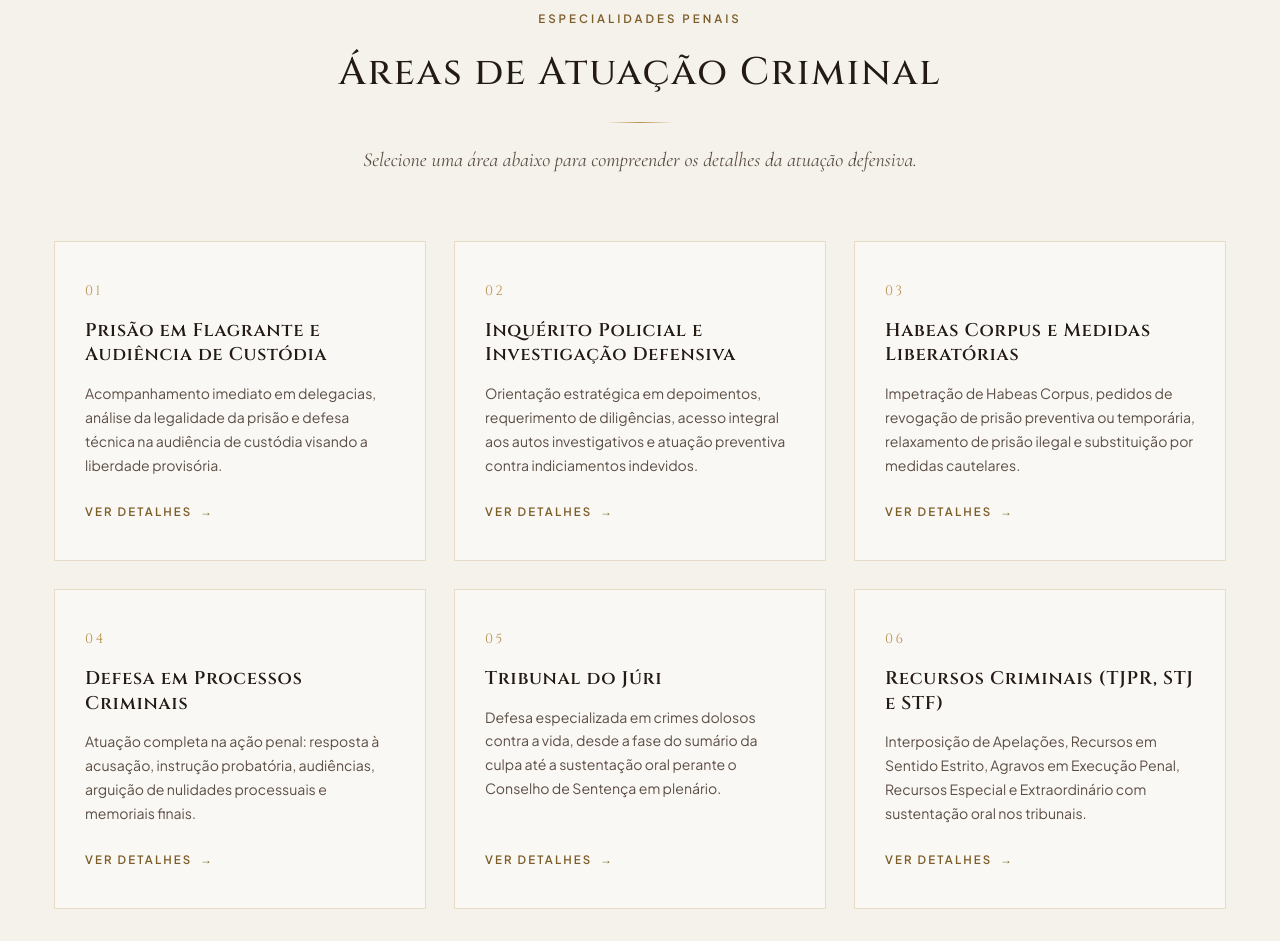
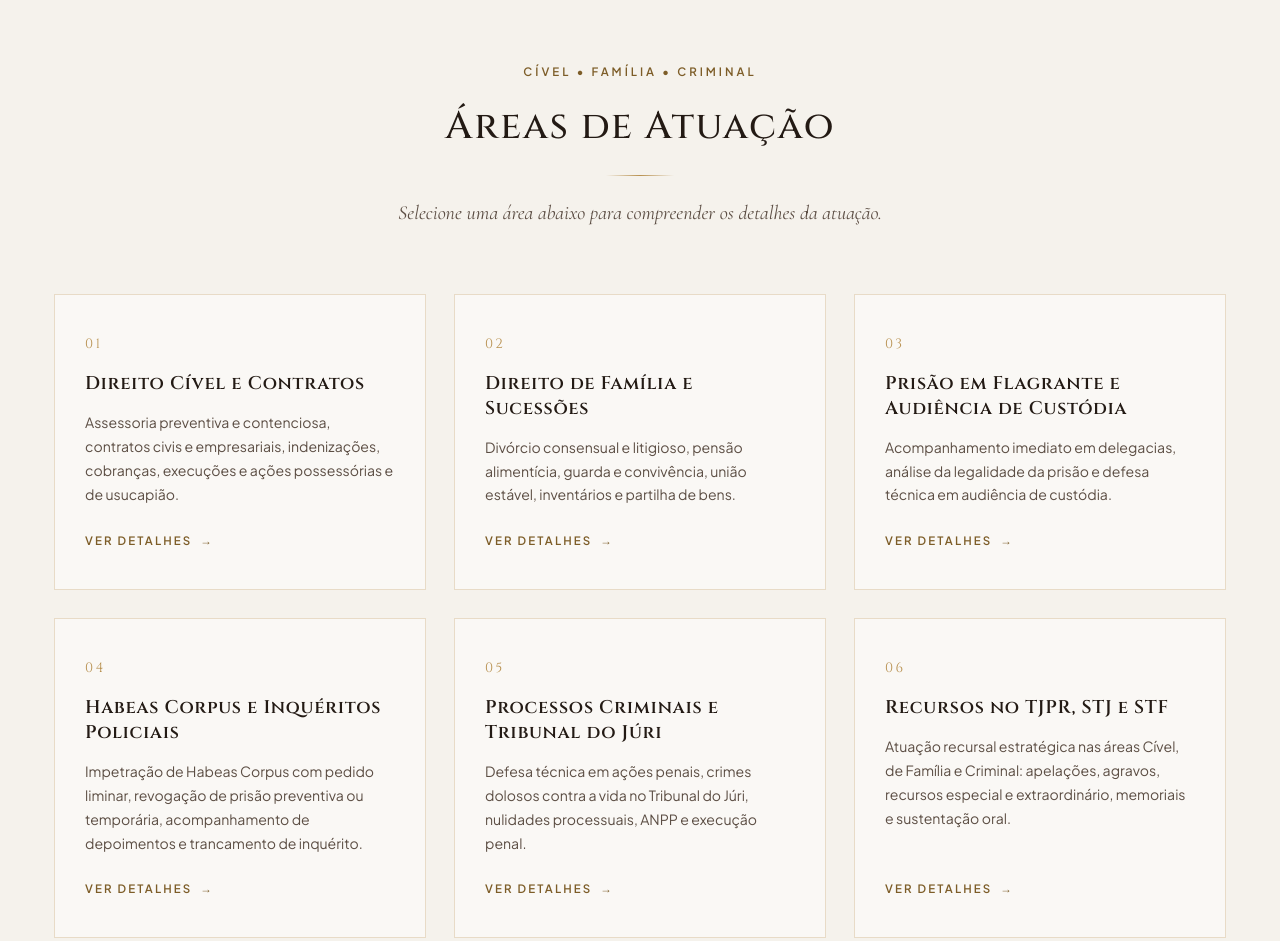
Before and after one commit to estgchristian-code/site-advocacia, a plain HTML site: page index.html in a window 1280 px wide. Shown: the part 1632-2573 px from the top of the page. Drawn offline with nearby package versions, Linux system fonts and the light colour scheme.

Commit message:
Adicionando novas áreas de atuacao e nova mensagem no link do whatsapp

```diff
--- a/index.html
+++ b/index.html
@@ -4,8 +4,8 @@
   <meta name="google-site-verification" content="tj-Pj9nlVmdV6fjmuz3kpzjRxeQj8tBtRoUdzQ4xh70" />
   <meta charset="UTF-8" />
   <meta name="viewport" content="width=device-width, initial-scale=1.0" />
-  <title>Karen Priscila da Rosa Dainez | Advocacia Criminal — OAB/PR 57064</title>
-  <meta name="description" content="Defesa Penal Estratégica, Prisão em Flagrante, Audiência de Custódia, Habeas Corpus e Tribunal do Júri. Dra. Karen Priscila da Rosa Dainez — OAB/PR 57064." />
+  <title>Karen Priscila da Rosa Dainez | Advocacia Cível, Família e Criminal — OAB/PR 57064</title>
+  <meta name="description" content="Atuação estratégica e sigilosa em Direito Cível, de Família e Criminal: contratos, divórcio, guarda, alimentos, prisão em flagrante, audiência de custódia, Habeas Corpus, Tribunal do Júri e recursos no TJPR, STJ e STF. Dra. Karen Priscila da Rosa Dainez — OAB/PR 57064." />
 
   <!-- Favicon -->
   <link rel="icon" type="image/svg+xml" href="favicon.svg">
@@ -41,7 +41,7 @@
         </svg>
         <div class="brand-text-nav">
           <span class="brand-name-nav">KAREN DAINEZ</span>
-          <span class="brand-sub-nav">Advocacia Criminal • OAB/PR 57064</span>
+          <span class="brand-sub-nav">Cível • Família • Criminal • OAB/PR 57064</span>
         </div>
       </a>
 
@@ -72,13 +72,13 @@
 
     <div class="container hero-grid">
       <div class="hero-copy">
-        <span class="hero-eyebrow hero-anim" style="--d: 0.1s">Advocacia Criminal Especializada</span>
+        <span class="hero-eyebrow hero-anim" style="--d: 0.1s">Cível • Família • Criminal | OAB/PR 57064</span>
         <h1 class="hero-anim" style="--d: 0.22s">
-          Defesa Penal Estratégica
+          Advocacia Estratégica
           <span>Com Rigor Técnico e Sigilo Absoluto</span>
         </h1>
         <p class="hero-description hero-anim" style="--d: 0.36s">
-          Atuação dedicada à proteção da liberdade, da presunção de inocência e das garantias constitucionais em todas as fases da persecução penal, desde o flagrante e o inquérito policial até os Tribunais Superiores.
+          Atuação estratégica e sigilosa nas áreas Cível, de Família e Criminal, dedicada à proteção de direitos, da liberdade e das garantias constitucionais — do primeiro atendimento e das medidas urgentes até os Tribunais Superiores, com atuação perante o TJPR, o STJ e o STF.
         </p>
 
         <!-- ÚNICO BOTÃO PRINCIPAL DE AGENDAMENTO ONLINE -->
@@ -159,12 +159,12 @@
 
       <div class="about-content reveal">
         <span class="section-tag">Perfil Profissional</span>
-        <h2>Compromisso Inegociável com a Defesa Técnica e Humana</h2>
+        <h2>Compromisso Inegociável com a Atuação Técnica e Humana</h2>
         <p>
-          Com atuação voltada exclusivamente à <strong>Advocacia Criminal</strong>, a Dra. Karen Priscila da Rosa Dainez conduz cada caso com análise minuciosa dos autos, estratégia processual individualizada e acompanhamento próximo ao cliente e seus familiares.
+          Atuando de forma estratégica e sigilosa nas áreas <strong>Cível, de Família e Criminal</strong>, a Dra. Karen Priscila da Rosa Dainez conduz cada caso com análise minuciosa dos autos, estratégia processual individualizada e acompanhamento próximo ao cliente e seus familiares.
         </p>
         <p>
-          Desde o primeiro momento de crise — como uma prisão em flagrante, cumprimento de mandado ou intimação policial — até a sustentação oral nos tribunais, o trabalho é pautado pela discrição absoluta, combatividade técnica e estrita observância às prerrogativas da advocacia.
+          Do primeiro momento de crise — como uma prisão em flagrante, o fim de um casamento ou um prejuízo contratual — até a sustentação oral perante o TJPR, o STJ e o STF, o trabalho é pautado pela discrição absoluta, combatividade técnica e estrita observância às prerrogativas da advocacia.
         </p>
 
         <div class="about-highlights">
@@ -181,75 +181,75 @@
     </div>
   </section>
 
-  <!-- ==================== ÁREAS DE ATUAÇÃO CRIMINAL ==================== -->
+  <!-- ==================== ÁREAS DE ATUAÇÃO ==================== -->
   <section id="areas">
     <div class="container">
       <div class="section-header reveal">
-        <span class="section-tag">Especialidades Penais</span>
-        <h2 class="section-title">Áreas de Atuação Criminal</h2>
+        <span class="section-tag">Cível • Família • Criminal</span>
+        <h2 class="section-title">Áreas de Atuação</h2>
         <div class="section-divider"></div>
         <p class="section-subtitle">
-          Selecione uma área abaixo para compreender os detalhes da atuação defensiva.
+          Selecione uma área abaixo para compreender os detalhes da atuação.
         </p>
       </div>
 
       <div class="areas-grid">
         <!-- Card 1 -->
-        <article class="area-card reveal" data-area="flagrante" role="button" tabindex="0">
+        <article class="area-card reveal" data-area="civel" role="button" tabindex="0">
           <div>
             <span class="area-number">01</span>
-            <h3>Prisão em Flagrante e Audiência de Custódia</h3>
-            <p>Acompanhamento imediato em delegacias, análise da legalidade da prisão e defesa técnica na audiência de custódia visando a liberdade provisória.</p>
+            <h3>Direito Cível e Contratos</h3>
+            <p>Assessoria preventiva e contenciosa, contratos civis e empresariais, indenizações, cobranças, execuções e ações possessórias e de usucapião.</p>
           </div>
           <span class="area-more">Ver detalhes <span>→</span></span>
         </article>
 
         <!-- Card 2 -->
-        <article class="area-card reveal" data-area="inquerito" role="button" tabindex="0">
+        <article class="area-card reveal" data-area="familia" role="button" tabindex="0">
           <div>
             <span class="area-number">02</span>
-            <h3>Inquérito Policial e Investigação Defensiva</h3>
-            <p>Orientação estratégica em depoimentos, requerimento de diligências, acesso integral aos autos investigativos e atuação preventiva contra indiciamentos indevidos.</p>
+            <h3>Direito de Família e Sucessões</h3>
+            <p>Divórcio consensual e litigioso, pensão alimentícia, guarda e convivência, união estável, inventários e partilha de bens.</p>
           </div>
           <span class="area-more">Ver detalhes <span>→</span></span>
         </article>
 
         <!-- Card 3 -->
-        <article class="area-card reveal" data-area="habeas" role="button" tabindex="0">
+        <article class="area-card reveal" data-area="flagrante" role="button" tabindex="0">
           <div>
             <span class="area-number">03</span>
-            <h3>Habeas Corpus e Medidas Liberatórias</h3>
-            <p>Impetração de Habeas Corpus, pedidos de revogação de prisão preventiva ou temporária, relaxamento de prisão ilegal e substituição por medidas cautelares.</p>
+            <h3>Prisão em Flagrante e Audiência de Custódia</h3>
+            <p>Acompanhamento imediato em delegacias, análise da legalidade da prisão e defesa técnica em audiência de custódia.</p>
           </div>
           <span class="area-more">Ver detalhes <span>→</span></span>
         </article>
 
         <!-- Card 4 -->
-        <article class="area-card reveal" data-area="processos" role="button" tabindex="0">
+        <article class="area-card reveal" data-area="habeas" role="button" tabindex="0">
           <div>
             <span class="area-number">04</span>
-            <h3>Defesa em Processos Criminais</h3>
-            <p>Atuação completa na ação penal: resposta à acusação, instrução probatória, audiências, arguição de nulidades processuais e memoriais finais.</p>
+            <h3>Habeas Corpus e Inquéritos Policiais</h3>
+            <p>Impetração de Habeas Corpus com pedido liminar, revogação de prisão preventiva ou temporária, acompanhamento de depoimentos e trancamento de inquérito.</p>
           </div>
           <span class="area-more">Ver detalhes <span>→</span></span>
         </article>
 
         <!-- Card 5 -->
-        <article class="area-card reveal" data-area="juri" role="button" tabindex="0">
+        <article class="area-card reveal" data-area="processos" role="button" tabindex="0">
           <div>
             <span class="area-number">05</span>
-            <h3>Tribunal do Júri</h3>
-            <p>Defesa especializada em crimes dolosos contra a vida, desde a fase do sumário da culpa até a sustentação oral perante o Conselho de Sentença em plenário.</p>
+            <h3>Processos Criminais e Tribunal do Júri</h3>
+            <p>Defesa técnica em ações penais, crimes dolosos contra a vida no Tribunal do Júri, nulidades processuais, ANPP e execução penal.</p>
           </div>
           <span class="area-more">Ver detalhes <span>→</span></span>
         </article>
 
         <!-- Card 6 -->
-        <article class="area-card reveal" data-area="recursos" role="button" tabindex="0">
+        <article class="area-card reveal" data-area="tribunais" role="button" tabindex="0">
           <div>
             <span class="area-number">06</span>
-            <h3>Recursos Criminais (TJPR, STJ e STF)</h3>
-            <p>Interposição de Apelações, Recursos em Sentido Estrito, Agravos em Execução Penal, Recursos Especial e Extraordinário com sustentação oral nos tribunais.</p>
+            <h3>Recursos no TJPR, STJ e STF</h3>
+            <p>Atuação recursal estratégica nas áreas Cível, de Família e Criminal: apelações, agravos, recursos especial e extraordinário, memoriais e sustentação oral.</p>
           </div>
           <span class="area-more">Ver detalhes <span>→</span></span>
         </article>
@@ -257,12 +257,12 @@
     </div>
   </section>
 
-  <!-- ==================== PILARES DEFENSIVOS ==================== -->
+  <!-- ==================== PILARES DA ATUAÇÃO ==================== -->
   <section class="pillars-section" id="pilares">
     <div class="container">
       <div class="section-header reveal">
         <span class="section-tag">Fundamentos da Atuação</span>
-        <h2 class="section-title">Pilares da Defesa Criminal</h2>
+        <h2 class="section-title">Pilares da Atuação Estratégica</h2>
         <div class="section-divider"></div>
         <p class="section-subtitle">
           Cada caso exige preparo minucioso, serenidade na tomada de decisão e firmeza técnica.
@@ -283,7 +283,7 @@
             <path d="M12 3v18M3 7h18M5 7l-2 6h4l-2-6zm14 0l-2 6h4l-2-6z" />
           </svg>
           <h3>Rigor Técnico e Constitucional</h3>
-          <p>Combate firme a nulidades probatórias, ilegalidades na cadeia de custódia e violações às garantias fundamentais do acusado.</p>
+          <p>Atuação firme contra nulidades, ilegalidades contratuais e violações de direitos, com rigor técnico e estrita observância das garantias constitucionais.</p>
         </div>
 
         <div class="pillar-box reveal">
@@ -391,7 +391,7 @@
   <footer>
     <div class="container">
       <div class="footer-brand">KAREN PRISCILA DA ROSA DAINEZ</div>
-      <div class="footer-oab">Advocacia Criminal • OAB/PR 57064</div>
+      <div class="footer-oab">Cível • Família • Criminal • OAB/PR 57064</div>
       <p class="footer-disclaimer">
         Este site possui caráter estritamente informativo e institucional, em conformidade com o Código de Ética e Disciplina da Ordem dos Advogados do Brasil (Provimento CFOAB nº 205/2021).
       </p>
@@ -402,7 +402,7 @@
   </footer>
 
   <!-- ==================== BOTÃO FLUTUANTE WHATSAPP (VERDE OFICIAL) ==================== -->
-  <a href="#" class="whatsapp-float js-wa-trigger" target="_blank" rel="noopener noreferrer" data-msg="Olá, Dra. Karen! Gostaria de falar sobre um atendimento jurídico criminal." aria-label="Falar pelo WhatsApp">
+  <a href="#" class="whatsapp-float js-wa-trigger" target="_blank" rel="noopener noreferrer" data-msg="Olá, Dra. Karen Priscila. Gostaria de realizar um agendamento online para orientação jurídica." aria-label="Falar pelo WhatsApp">
     <span class="whatsapp-tooltip">Agendamento Online</span>
     <span class="whatsapp-circle">
       <svg viewBox="0 0 32 32" width="30" height="30" fill="currentColor" aria-hidden="true">
@@ -415,7 +415,7 @@
   <div class="modal-backdrop" id="areaModal" aria-hidden="true">
     <div class="modal-box" role="dialog" aria-modal="true" aria-labelledby="modalTitle">
       <button class="modal-close" id="modalClose" aria-label="Fechar janela">&times;</button>
-      <span class="modal-tag">Atuação Criminal Especializada</span>
+      <span class="modal-tag">Atuação Jurídica Estratégica</span>
       <h3 id="modalTitle">Título da Área</h3>
       <p id="modalDescription">Descrição detalhada da atuação.</p>
       <a href="#" class="modal-link-wa js-wa-trigger" id="modalWaLink" target="_blank" rel="noopener noreferrer" data-msg="">
--- a/script.js
+++ b/script.js
@@ -146,43 +146,43 @@
     });
   });
 
-  /* ==================== DADOS DAS 6 ÁREAS CRIMINAIS ==================== */
+  /* ==================== DADOS DAS 6 ÁREAS DE ATUAÇÃO ==================== */
   const areaDetails = {
+    civel: {
+      title: "Direito Cível e Contratos",
+      description:
+        "Assessoria jurídica preventiva e contenciosa em questões civis e empresariais: elaboração, revisão e negociação de contratos, ações de indenização por danos materiais e morais, cobranças, execuções e ações possessórias e de usucapião, com atuação orientada à segurança jurídica e à proteção patrimonial do cliente.",
+      msg: "Olá, Dra. Karen! Gostaria de atendimento sobre Direito Cível e Contratos."
+    },
+    familia: {
+      title: "Direito de Família e Sucessões",
+      description:
+        "Atuação sensível e estratégica em divórcio consensual e litigioso, fixação e revisão de pensão alimentícia, guarda e regime de convivência, reconhecimento e dissolução de união estável, inventários, arrolamento de bens e partilha, sempre com discrição e foco na preservação dos vínculos familiares.",
+      msg: "Olá, Dra. Karen! Gostaria de atendimento sobre Direito de Família e Sucessões."
+    },
     flagrante: {
       title: "Prisão em Flagrante e Audiência de Custódia",
       description:
-        "Os primeiros momentos após uma prisão são decisivos. Realizamos o acompanhamento presencial em delegacias para assegurar o direito ao silêncio, verificar a legalidade do auto de prisão em flagrante e sustentar, na Audiência de Custódia, o relaxamento da prisão ou a concessão de liberdade provisória.",
+        "Os primeiros momentos após uma prisão são decisivos. Realizamos o acompanhamento imediato em delegacias, verificamos a legalidade do auto de prisão em flagrante e atuamos com defesa técnica na Audiência de Custódia, sustentando o relaxamento da prisão ou a concessão de liberdade provisória.",
       msg: "Olá, Dra. Karen! Preciso de orientação urgente sobre Prisão em Flagrante / Audiência de Custódia."
     },
-    inquerito: {
-      title: "Inquérito Policial e Investigação Defensiva",
+    habeas: {
+      title: "Habeas Corpus e Inquéritos Policiais",
       description:
-        "Atuação preventiva e estratégica durante a fase investigativa. Analisamos o inquérito policial, acompanhamos o investigado em oitivas, requeremos diligências essenciais à comprovação da inocência e combatemos indiciamentos desprovidos de justa causa.",
-      msg: "Olá, Dra. Karen! Gostaria de atendimento sobre Inquérito Policial / Investigação."
-    },
-    habeas: {
-      title: "Habeas Corpus e Medidas Liberatórias",
-      description:
-        "Elaboração técnica de Habeas Corpus perante os Tribunais Estaduais, STJ e STF, além de pedidos de revogação de prisão preventiva ou temporária e substituição por medidas cautelares diversas da prisão.",
-      msg: "Olá, Dra. Karen! Gostaria de falar sobre Habeas Corpus / Pedido de Liberdade."
+        "Impetração de Habeas Corpus com pedido liminar perante os Tribunais Estaduais, o STJ e o STF, pedidos de revogação de prisão preventiva ou temporária, acompanhamento de depoimentos e oitivas e trancamento de inquérito policial desprovido de justa causa.",
+      msg: "Olá, Dra. Karen! Gostaria de falar sobre Habeas Corpus / Inquérito Policial."
     },
     processos: {
-      title: "Defesa em Processos Criminais",
+      title: "Processos Criminais e Tribunal do Júri",
       description:
-        "Defesa técnica completa em ações penais de rito ordinário, sumário e sumaríssimo, abrangendo delitos patrimoniais, crimes contra a honra, delitos de trânsito, Lei de Drogas, crimes econômicos e violência doméstica.",
-      msg: "Olá, Dra. Karen! Preciso de defesa técnica em um Processo Criminal."
+        "Defesa técnica em ações penais de rito ordinário, sumário e sumaríssimo, com arguição de nulidades processuais, atuação no Tribunal do Júri nos crimes dolosos contra a vida, acordo de não persecução penal (ANPP) e acompanhamento de execução penal.",
+      msg: "Olá, Dra. Karen! Preciso de defesa técnica em um Processo Criminal / Tribunal do Júri."
     },
-    juri: {
-      title: "Tribunal do Júri",
+    tribunais: {
+      title: "Recursos no TJPR, STJ e STF",
       description:
-        "Atuação dedicada nos processos de competência do Tribunal do Júri, com preparação rigorosa da tese defensiva desde o sumário da culpa, análise técnica de laudos periciais e sustentação oral combativa perante os jurados.",
-      msg: "Olá, Dra. Karen! Gostaria de atendimento referente a um caso do Tribunal do Júri."
-    },
-    recursos: {
-      title: "Recursos Criminais (TJPR, STJ e STF)",
-      description:
-        "Revisão minuciosa de sentenças e acórdãos condenatórios para interposição de Apelações, Recursos em Sentido Estrito, Revisões Criminais, Recursos Especial e Extraordinário, incluindo realização de sustentação oral.",
-      msg: "Olá, Dra. Karen! Gostaria de analisar a possibilidade de Recurso Criminal."
+        "Atuação recursal estratégica nas áreas Cível, de Família e Criminal, com revisão minuciosa de sentenças e acórdãos para interposição de apelações, agravos, recursos especial e extraordinário, elaboração de memoriais e realização de sustentação oral nos tribunais.",
+      msg: "Olá, Dra. Karen! Gostaria de analisar a possibilidade de Recurso no TJPR, STJ ou STF."
     }
   };
 
```
